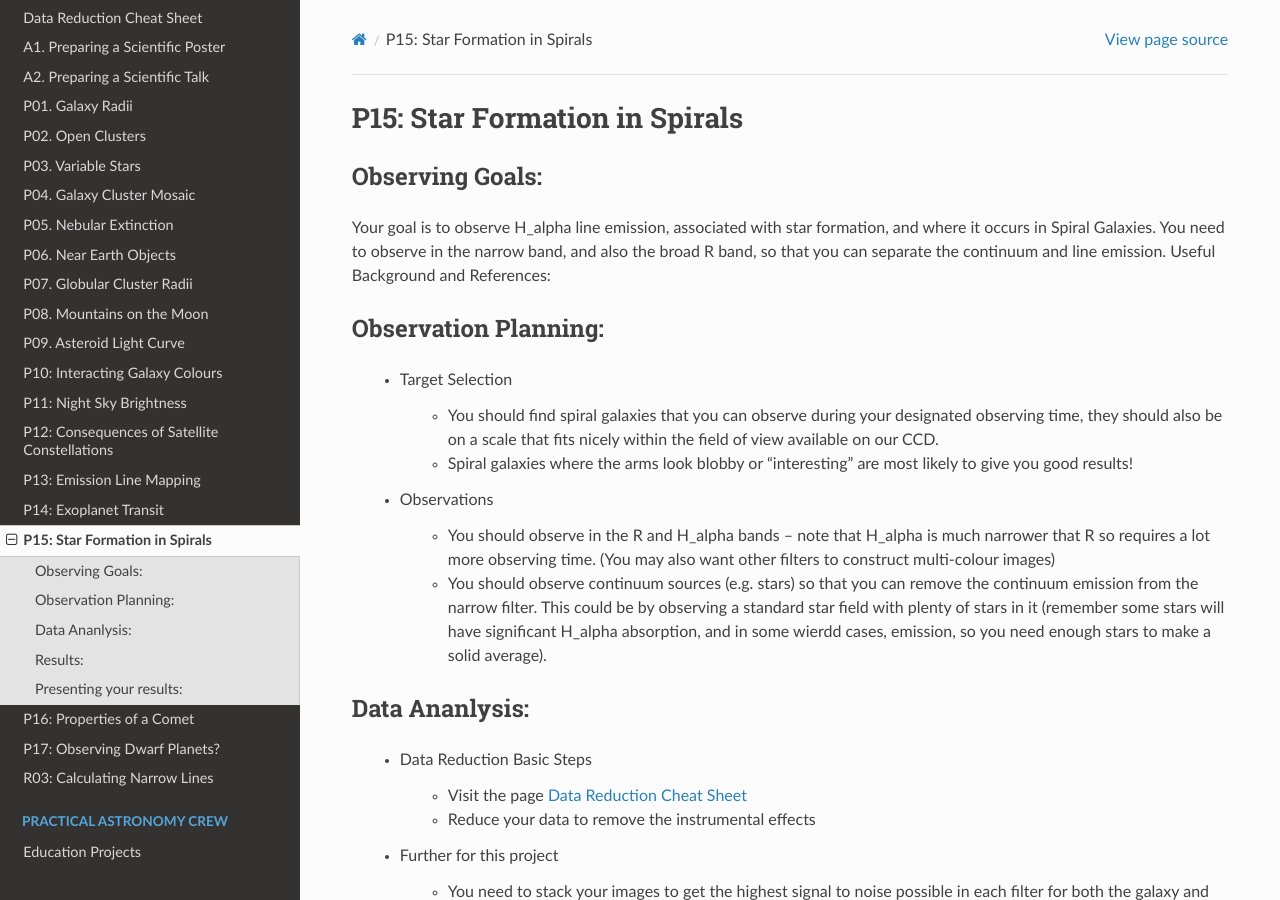
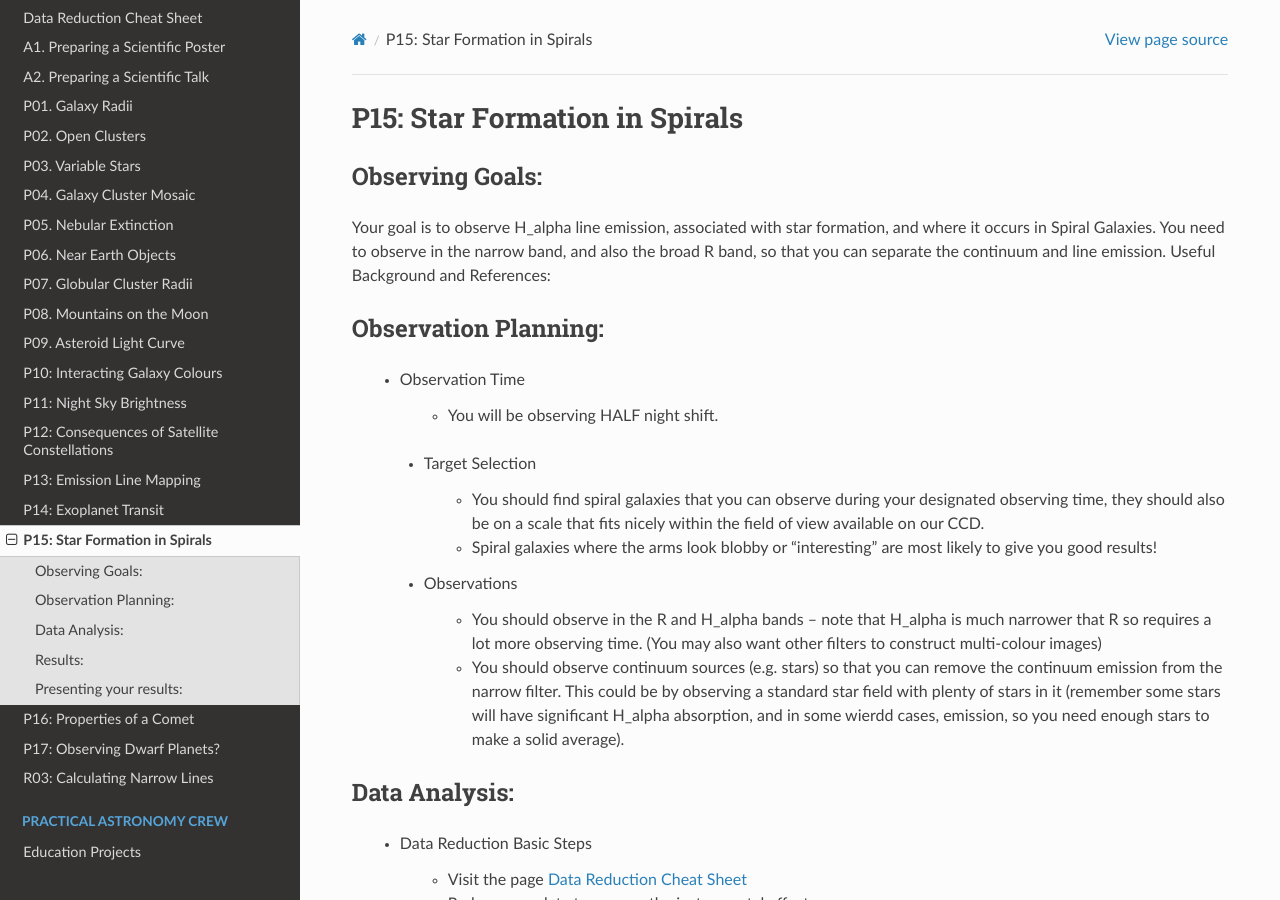
Before and after one commit to harshdmdm/knowledgebase, a Sphinx documentation site: the page built from docs/source/pm/p15-star-formation-spirals.rst, in a window 1280 px wide and 900 px high. Built offline with Sphinx 7.4.7 and the Read the Docs theme 2.0.0, drawn with Linux system fonts in a browser that asks for light colours; pages that are not in the unit, such as notebooks, are missing from menus.

Commit message:
p15-star-formation-spirals.rst

```diff
--- a/docs/source/pm/p15-star-formation-spirals.rst
+++ b/docs/source/pm/p15-star-formation-spirals.rst
@@ -13,6 +13,9 @@ Useful Background and References:
 Observation Planning:
 ^^^^^^^^^^^^^^^^^^^^^
 
+   * Observation Time
+
+        * You will be observing HALF night shift.
 
     * Target Selection
 
@@ -24,7 +27,7 @@ Observation Planning:
         * You should observe in the R and H_alpha bands -- note that H_alpha is much narrower that R so requires a lot more observing time. (You may also want other filters to construct multi-colour images)
         * You should observe continuum sources (e.g. stars) so that you can remove the continuum emission from the narrow filter. This could be by observing a standard star field with plenty of stars in it (remember some stars will have significant H_alpha absorption, and in some wierdd cases, emission, so you need enough stars to make a solid average).
 
-Data Ananlysis:
+Data Analysis:
 ^^^^^^^^^^^^^^^
 
 
```
